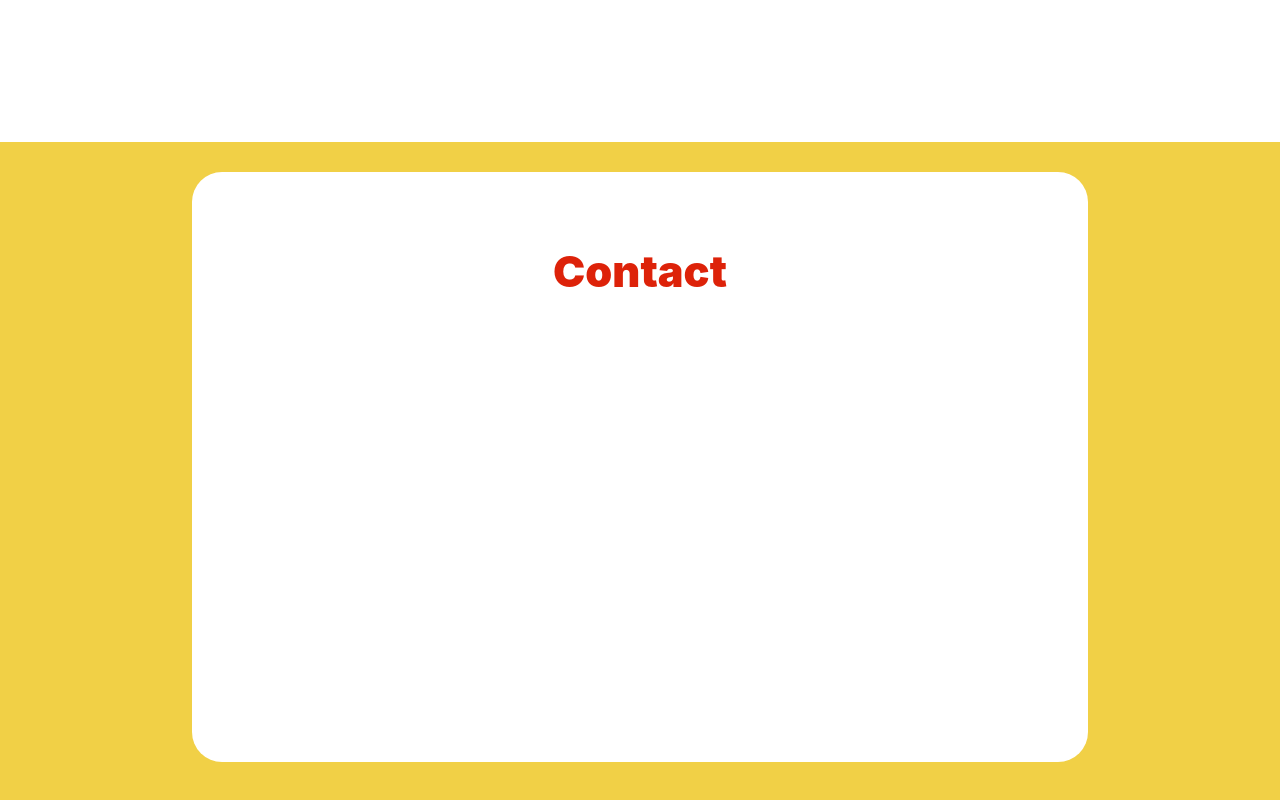
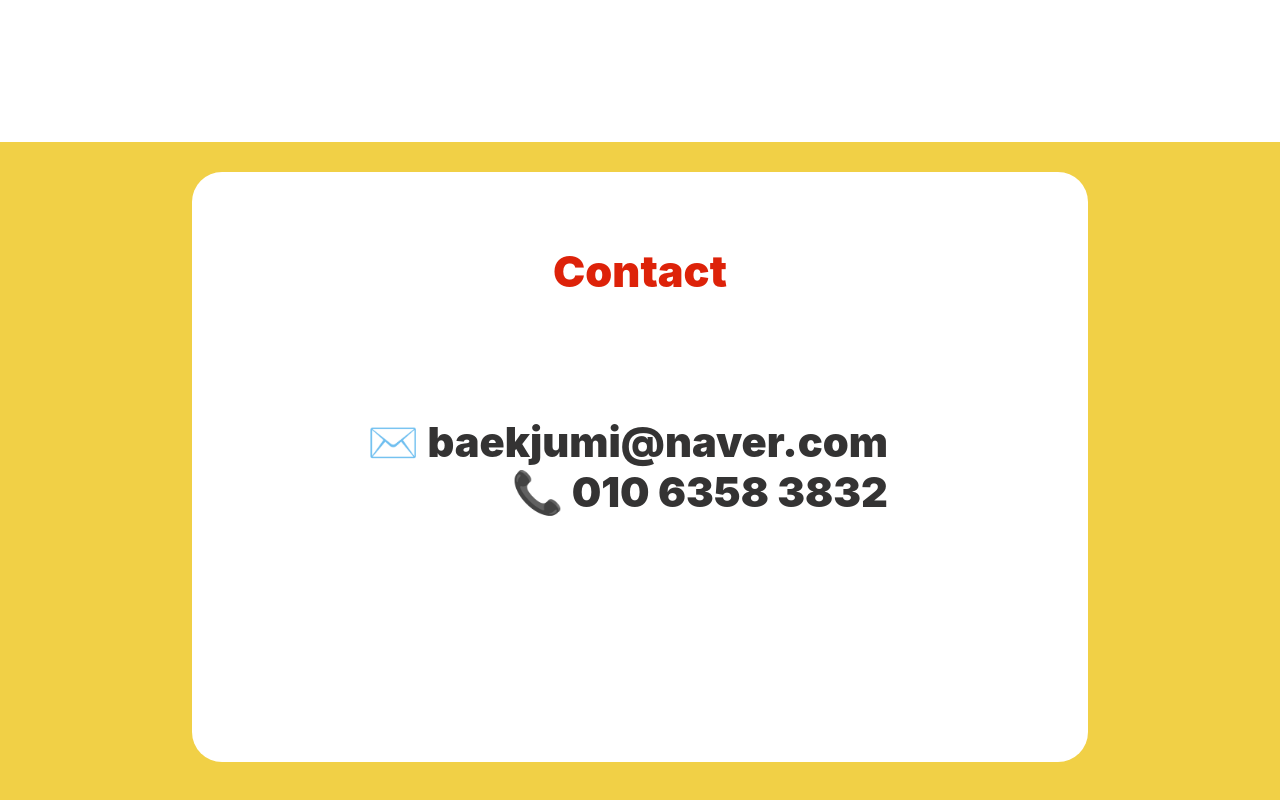
Before and after one commit to jumib/portfolio-2020, a React (Create React App) app: page /react-github-pages/react-github-pages/contact in a window 1280 px wide. Shown: the part 2581-3381 px from the top of the page. Built offline with nearby package versions, Linux system fonts and the light colour scheme; grey boxes are pictures that could not be loaded.

Commit message:
MOD: contact component

```diff
--- a/src/component/Nav.css
+++ b/src/component/Nav.css
@@ -29,3 +29,12 @@
 .Nav a:active {
     color: rgb(221, 34, 9);
 }
+
+.contact_text {
+    text-align: right;
+    font-size: 2.6em;
+    font-weight: 900;
+    margin: 70px 200px 0 0;
+    color: #343333;
+
+}
--- a/src/template/Contact.js
+++ b/src/template/Contact.js
@@ -36,9 +36,16 @@
                 <div className={classes.contact}>
                     <div className={classes.innerbox}>
                     <p className={classes.title}>Contact</p>
+                    <div className="contact_text">
+                        <p><br />
+                                ✉️ baekjumi@naver.com<br />
+                                📞 010 6358 3832
+                            </p>
+                    </div>
                     </div>
                 </div>
             </div>
+
         </>
     )
 }
```
Also changed, not shown: 1 other file (tests, documents, lock files or other folders).
